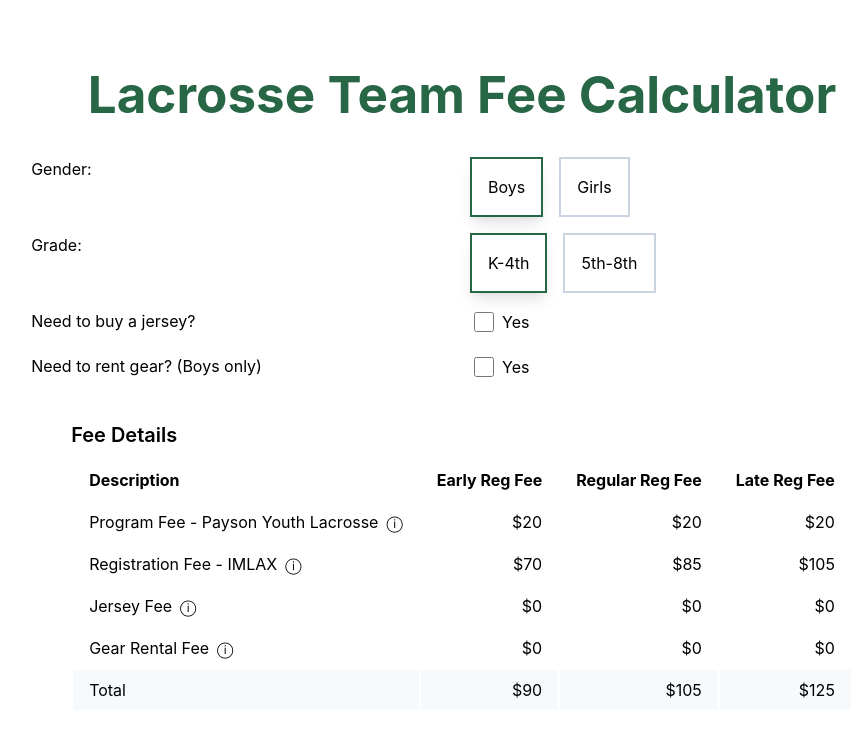
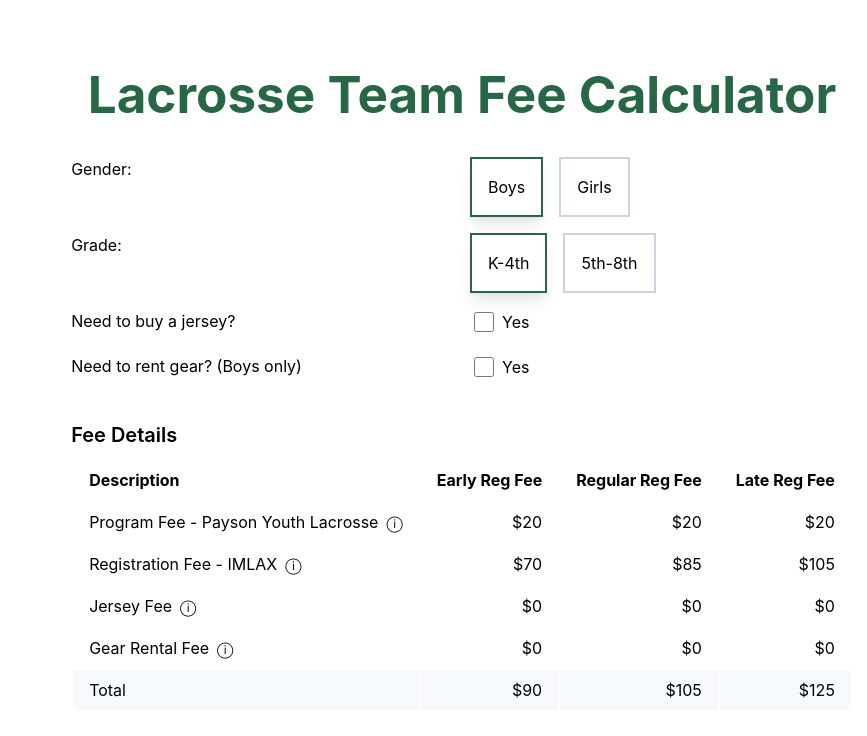
Before and after one commit to dustinmyers/pyl-lax-calc, a React (Vite) app: page / in a window 1280 px wide. Shown: the top 736 px of the page, without its empty margins (178-1045 px from the left). Built offline with nearby package versions, Linux system fonts and the light colour scheme.

Commit message:
Update last styles

```diff
--- a/src/App.css
+++ b/src/App.css
@@ -23,6 +23,9 @@
   grid-template-columns: repeat(2, minmax(0, 1fr)); /* Creates a 2-column grid */
   gap: 1rem; /* Sets the gap between rows and columns to 1rem (16px if the browser default is 16px) */
   justify-items: start;
+  padding-right: var(--calc-container-padding);
+    padding-left: var(--calc-container-padding);
+    max-width: var(--calc-container-max-width);
 }
 
 .calc-gender-wrapper {
```
